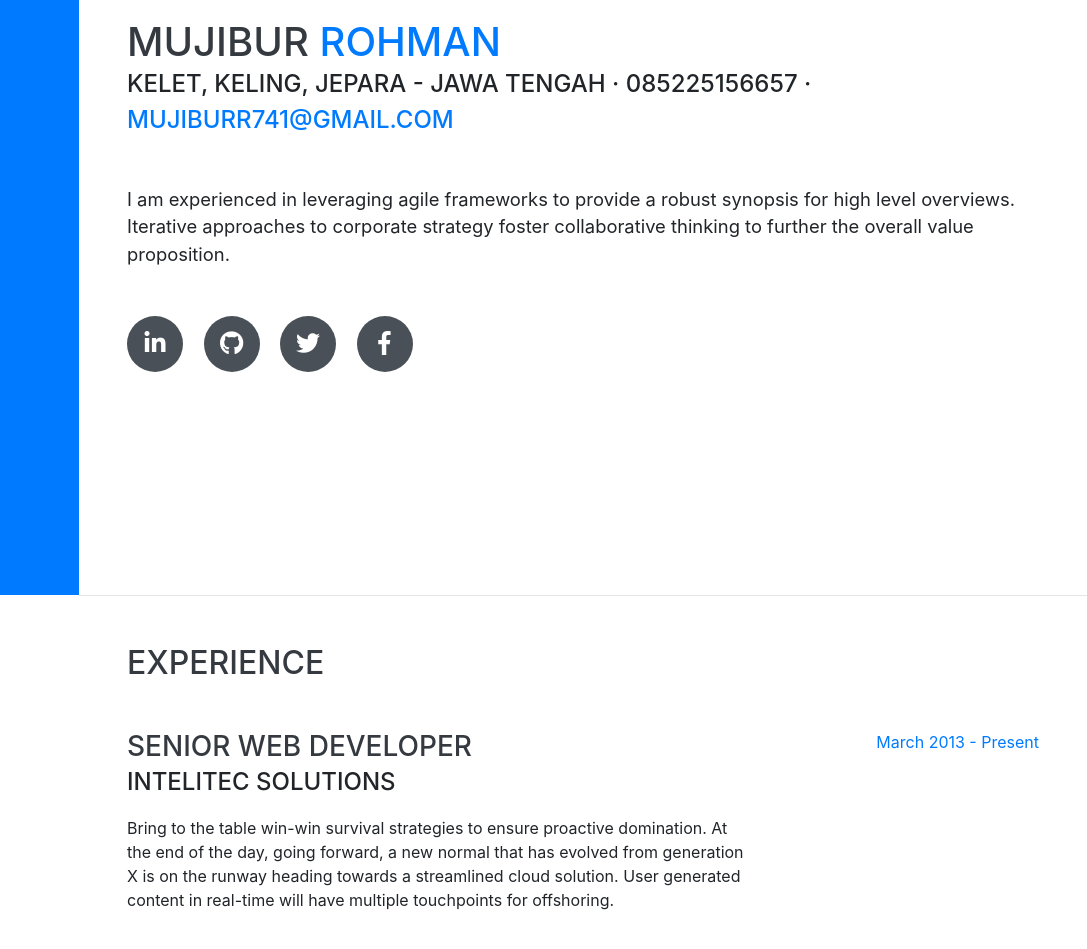
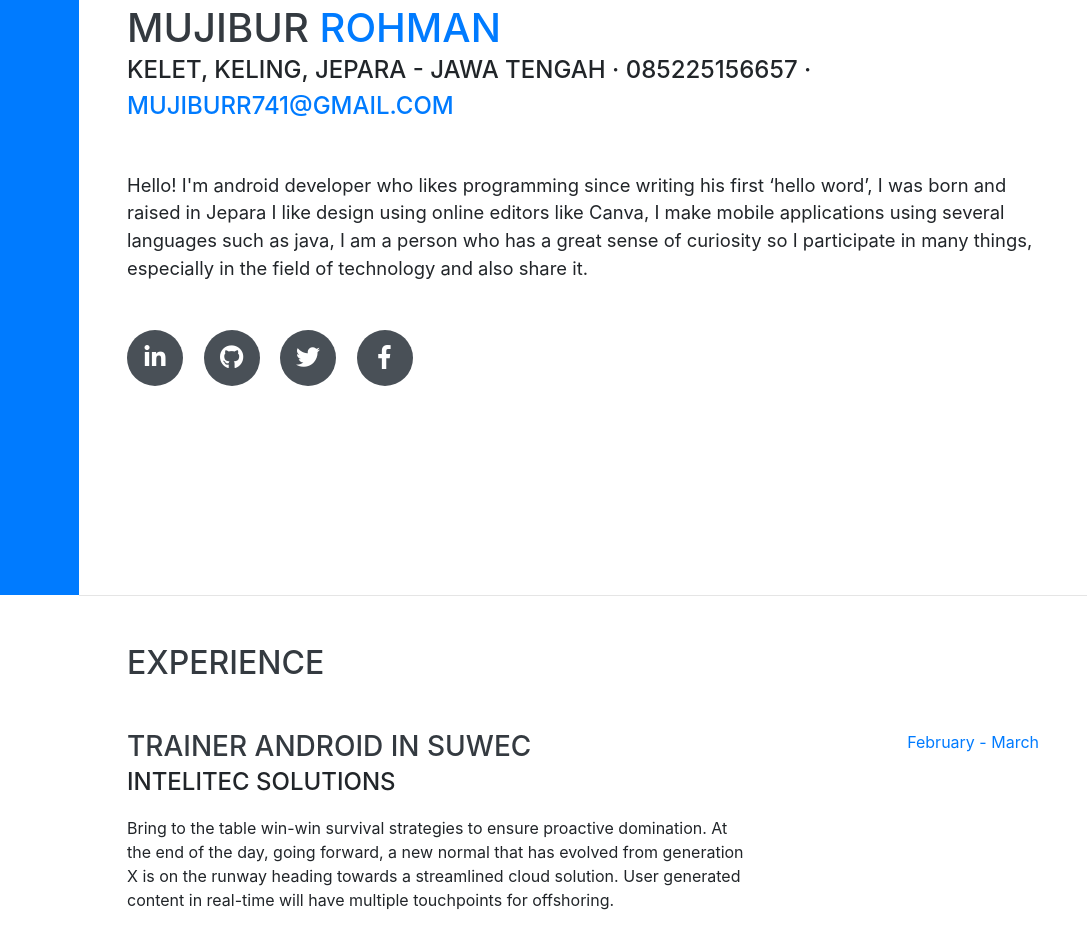
Before and after one commit to MozeeB/mozeeb.github.io, a website with bundled scripts: page index.html in a window 1280 px wide. Shown: the part 205-1154 px from the top of the page, 193-1280 px from the left. Built offline with nearby package versions, Linux system fonts and the light colour scheme; files whose address does not match are found by name; a web font is replaced by a local one.

Commit message:
linkedin

```diff
--- a/index.html
+++ b/index.html
@@ -70,9 +70,9 @@
         <div class="subheading mb-5">Kelet, Keling, Jepara - Jawa Tengah · 085225156657 ·
           <a href="mailto:mujiburr741@gmail.com">mujiburr741@gmail.com</a>
         </div>
-        <p class="lead mb-5">I am experienced in leveraging agile frameworks to provide a robust synopsis for high level overviews. Iterative approaches to corporate strategy foster collaborative thinking to further the overall value proposition.</p>
+        <p class="lead mb-5">Hello! I'm android developer who likes programming since writing his first ‘hello word’, I was born and raised in Jepara I like design using online editors like Canva, I make mobile applications using several languages such as java, I am a person who has a great sense of curiosity so I participate in many things, especially in the field of technology and also share it.</p>
         <div class="social-icons">
-          <a href="#">
+          <a href="https://www.linkedin.com/in/mujibur-rohman-06a26b170/">
             <i class="fab fa-linkedin-in"></i>
           </a>
           <a href="#">
@@ -96,12 +96,12 @@
 
         <div class="resume-item d-flex flex-column flex-md-row justify-content-between mb-5">
           <div class="resume-content">
-            <h3 class="mb-0">Senior Web Developer</h3>
+            <h3 class="mb-0">Trainer Android In SUWEC</h3>
             <div class="subheading mb-3">Intelitec Solutions</div>
             <p>Bring to the table win-win survival strategies to ensure proactive domination. At the end of the day, going forward, a new normal that has evolved from generation X is on the runway heading towards a streamlined cloud solution. User generated content in real-time will have multiple touchpoints for offshoring.</p>
           </div>
           <div class="resume-date text-md-right">
-            <span class="text-primary">March 2013 - Present</span>
+            <span class="text-primary">February - March</span>
           </div>
         </div>
 
```
